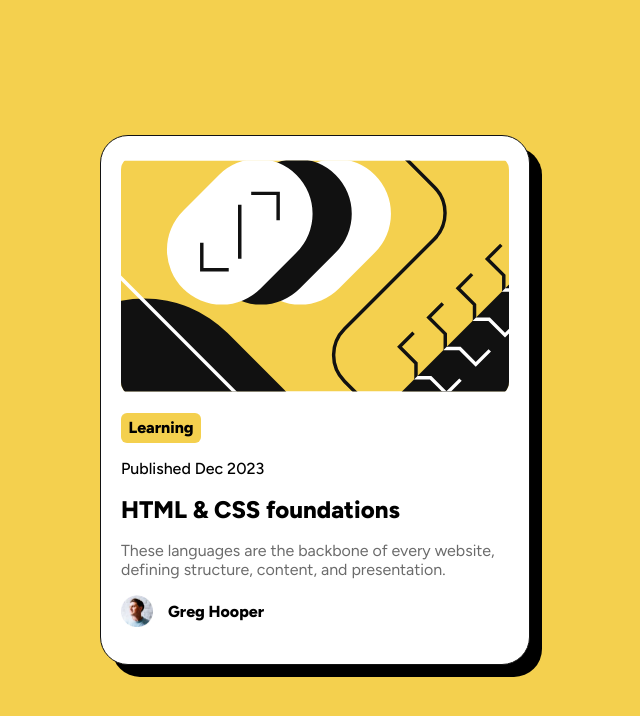
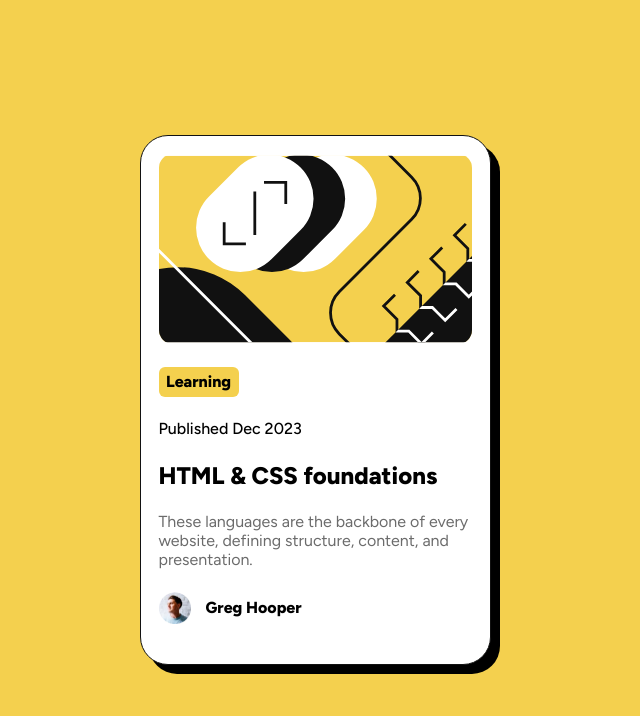
Before and after one commit to Vinicius-Correia-Moraes-Cardoso/blog-preview-card, a plain HTML site: page index.html in a window 1280 px wide. Shown: the whole page, without its empty margins (325-965 px from the left). Drawn offline with Linux system fonts and the light colour scheme.

Commit message:
Added the hover effect and did some minor tweaks on the card and pragraph size.

```diff
--- a/index.html
+++ b/index.html
@@ -15,12 +15,11 @@
         class="cardImage"
         src="/images/illustration-article.svg"
         alt="A abstract illustration of some punctuation marks."
-        height="240"
-        width="400"
+        height="190"
     />
     <p class="topic bold">Learning</p>
     <p class="published">Published <time datetime="2023-12"> Dec 2023</time></p>
-    <h1 class="bold">HTML & CSS foundations</h1>
+    <h2 class="bold hover-text">HTML & CSS foundations</h2>
     <p id="cardDescription">These languages are the backbone of every website, defining structure, content, and presentation.</p>
     <img class="authorImg" src="/images/image-avatar.webp" alt="A photo of the author of the article.">
     <p class="authorName bold">Greg Hooper</p>
--- a/styles/style.css
+++ b/styles/style.css
@@ -9,7 +9,7 @@ body {
     justify-content: center;
 }
 
-p, h1{
+p, h2{
     margin: 0px;
 }
 
@@ -18,13 +18,13 @@ p, h1{
    display: flex;
    flex-wrap: wrap;
    align-self: center;
-   width: 430px;
+   width: 351px;
    height: 530px;
    border-radius: 28px;
    box-sizing: border-box;
-   padding: 20px;
+   padding: 18px;
    border: 1px solid hsl(0, 0%, 7%);
-   box-shadow: 12px 12px black;
+   box-shadow: 9px 9px black;
 }
 
 .cardImage {
@@ -38,6 +38,14 @@ p, h1{
     font-weight: 800;
 }
 
+h2 {
+    height: fit-content;
+}
+.hover-text:hover {
+    color: hsl(47, 88%, 63%);
+    transition: color 0.2s ease;
+}
+
 .topic {
     display: flex;
     justify-content: center;
@@ -46,7 +54,7 @@ p, h1{
     width: 80px;
     border-radius: 6px;
     background-color: hsl(47, 88%, 63%);
-    margin-right: 300px;
+    margin-right: 200px;
 }
 
 
@@ -57,6 +65,7 @@ p, h1{
 #cardDescription {
     font-size: 16px;
     color: hsl(0, 0%, 42%);
+    flex-shrink: 2;
 }
 
 .authorImg {
```
